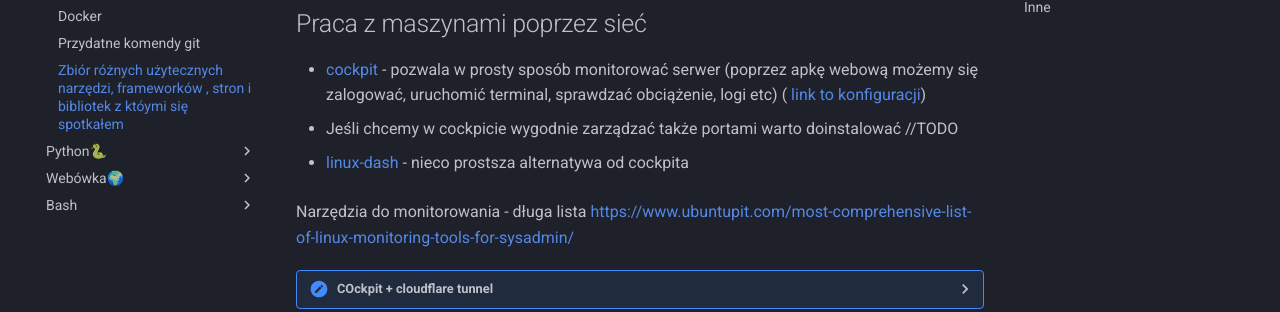
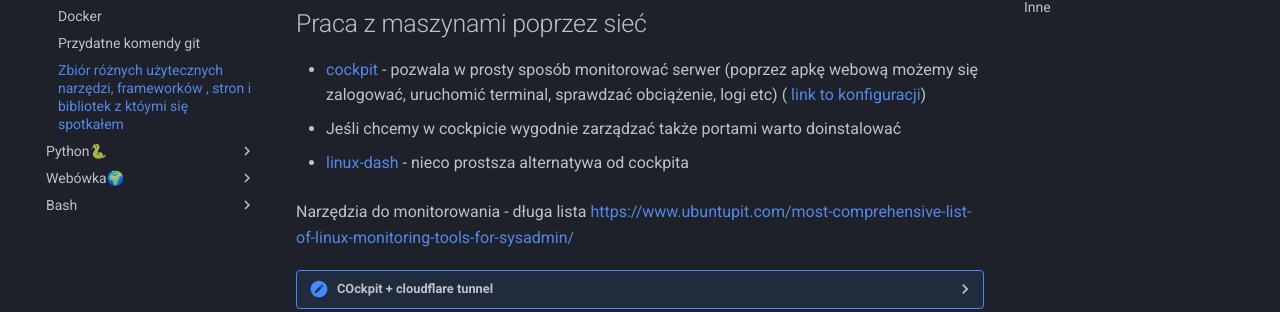
Before and after one commit to pktiuk/notatki_z_jezykow, an MkDocs documentation site: the page built from docs/Narzędzia/narzedzia.md, in a window 1280 px wide and 900 px high. Shown: the part 257-569 px from the top of the window. Built offline with MkDocs 1.6.1 and Material for MkDocs 9.7.7, drawn with Linux system fonts in a browser that asks for light colours; comment, search, counter and statistics services are not loaded.

Commit message:
Cockpit update

```diff
--- a/docs/Narzędzia/narzedzia.md
+++ b/docs/Narzędzia/narzedzia.md
@@ -3,7 +3,7 @@
 ## Praca z maszynami poprzez sieć
 
 - [cockpit](https://cockpit-project.org/) - pozwala w prosty sposób monitorować serwer (poprzez apkę webową możemy się zalogować, uruchomić terminal, sprawdzać obciążenie, logi etc) ( [link to konfiguracji](https://cockpit-project.org/guide/latest/cockpit.conf.5))
-  - Jeśli chcemy w cockpicie wygodnie zarządzać także portami warto doinstalować //TODO
+  - Jeśli chcemy w cockpicie wygodnie zarządzać także portami warto doinstalować
 
 - [linux-dash](https://afaqurk.github.io/linux-dash/#/system-status) - nieco prostsza alternatywa od cockpita
 
```
